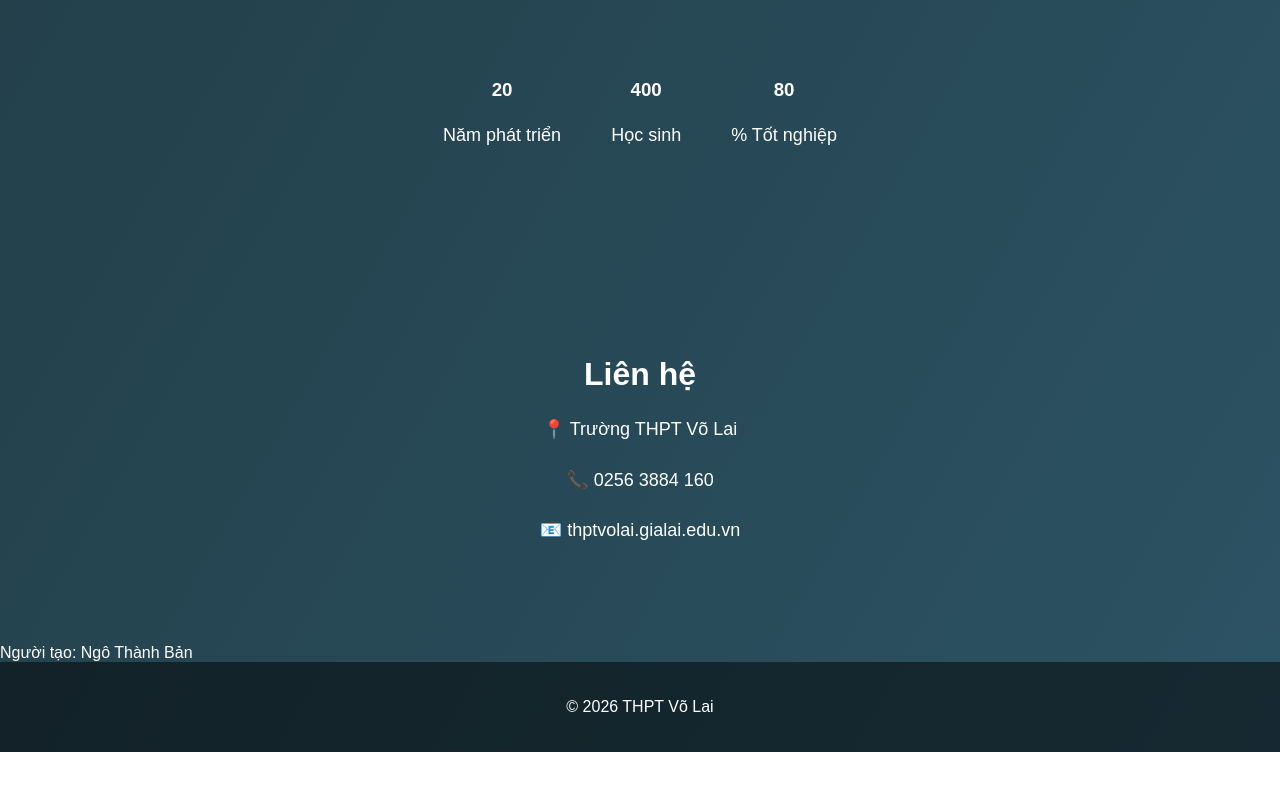
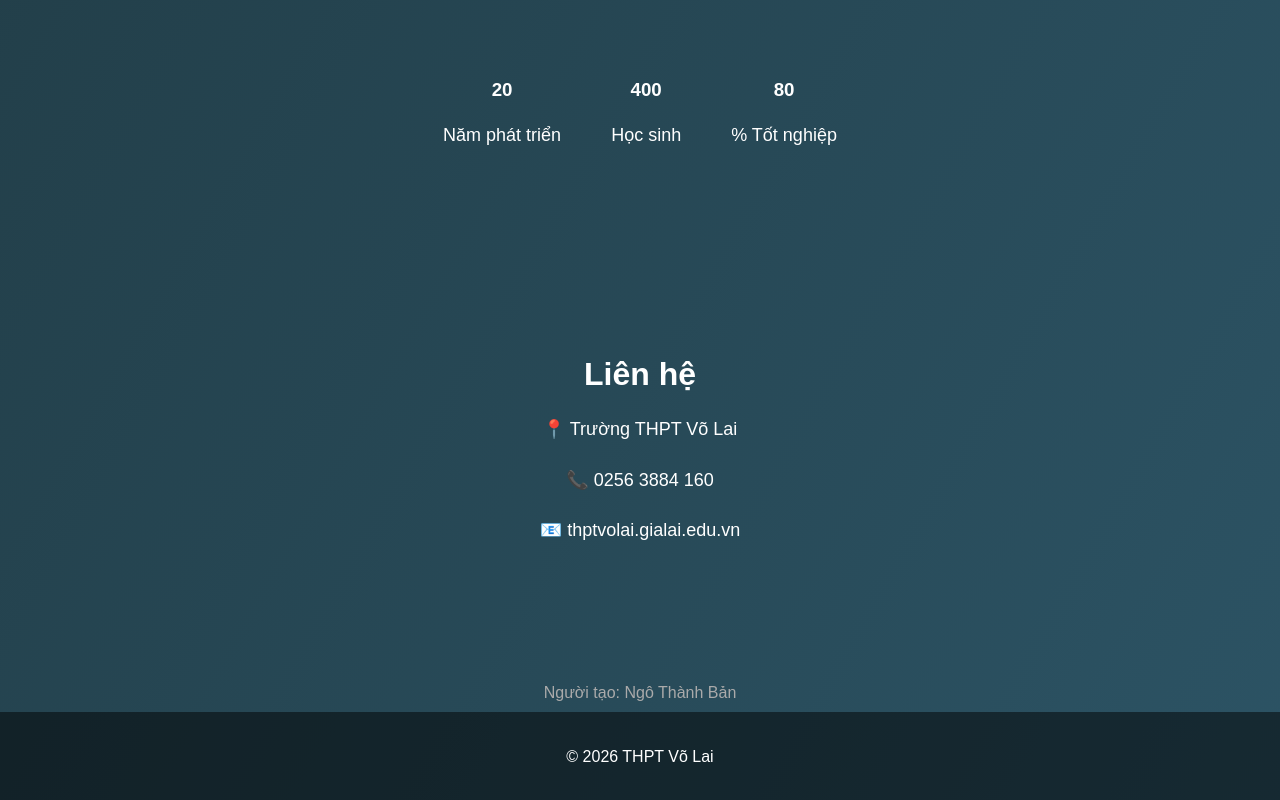
Before and after one commit to thanhbantb7-ops/webtruong, a plain HTML site: page index.html in a window 1280 px wide. Shown: the part 4731-5531 px from the top of the page. Before the commit the page ends 5483 px from the top, so only its background shows below. Drawn offline with Linux system fonts and the light colour scheme.

Commit message:
style.css

```diff
--- a/style.css
+++ b/style.css
@@ -355,3 +355,10 @@
     max-height: 80%;
     border-radius: 10px;
 }
+.creator {
+    text-align: center;
+    margin-top: 40px;
+    margin-bottom: 10px;
+    font-size: 16px;
+    color: #aaa;
+}
```
